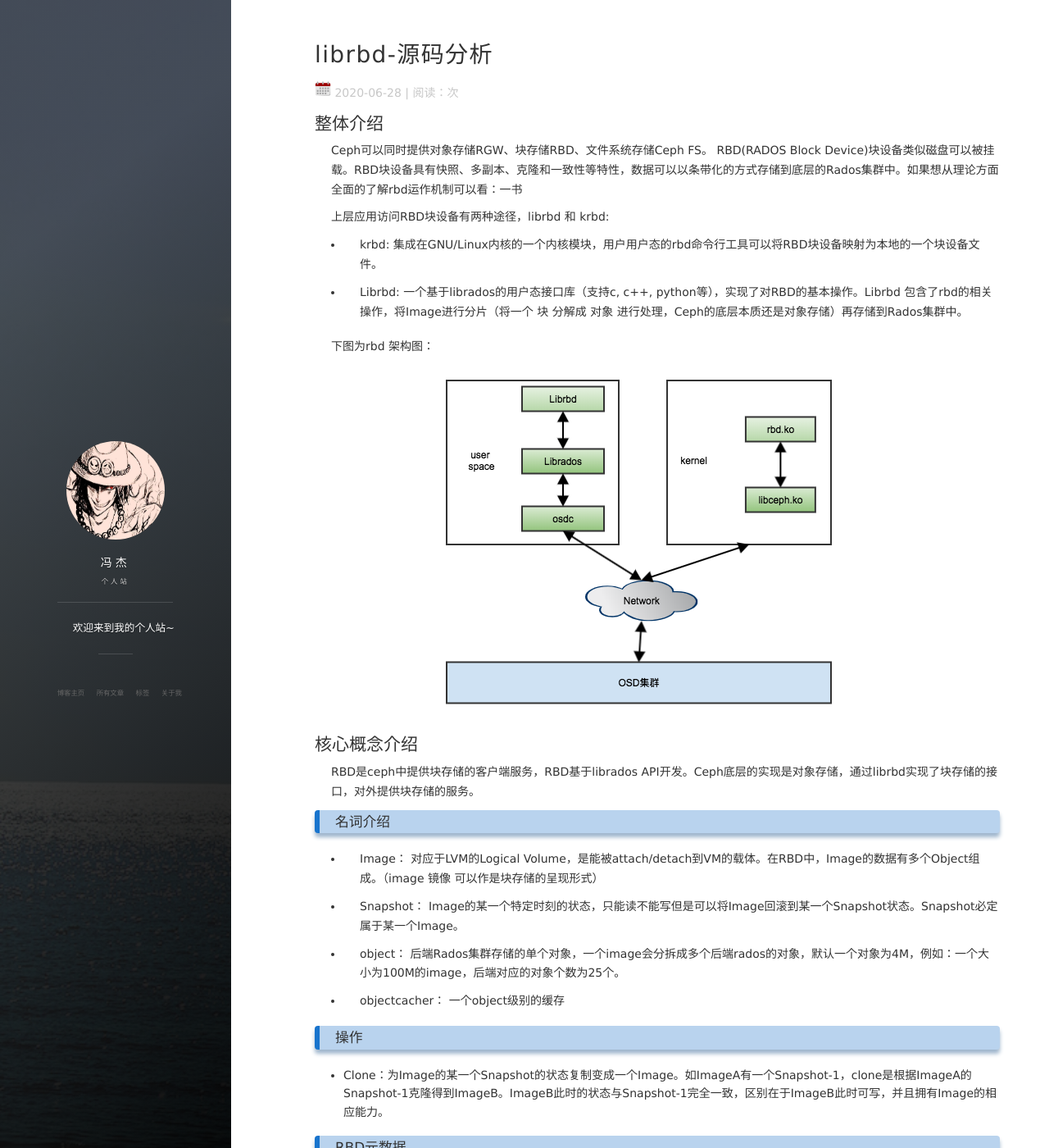
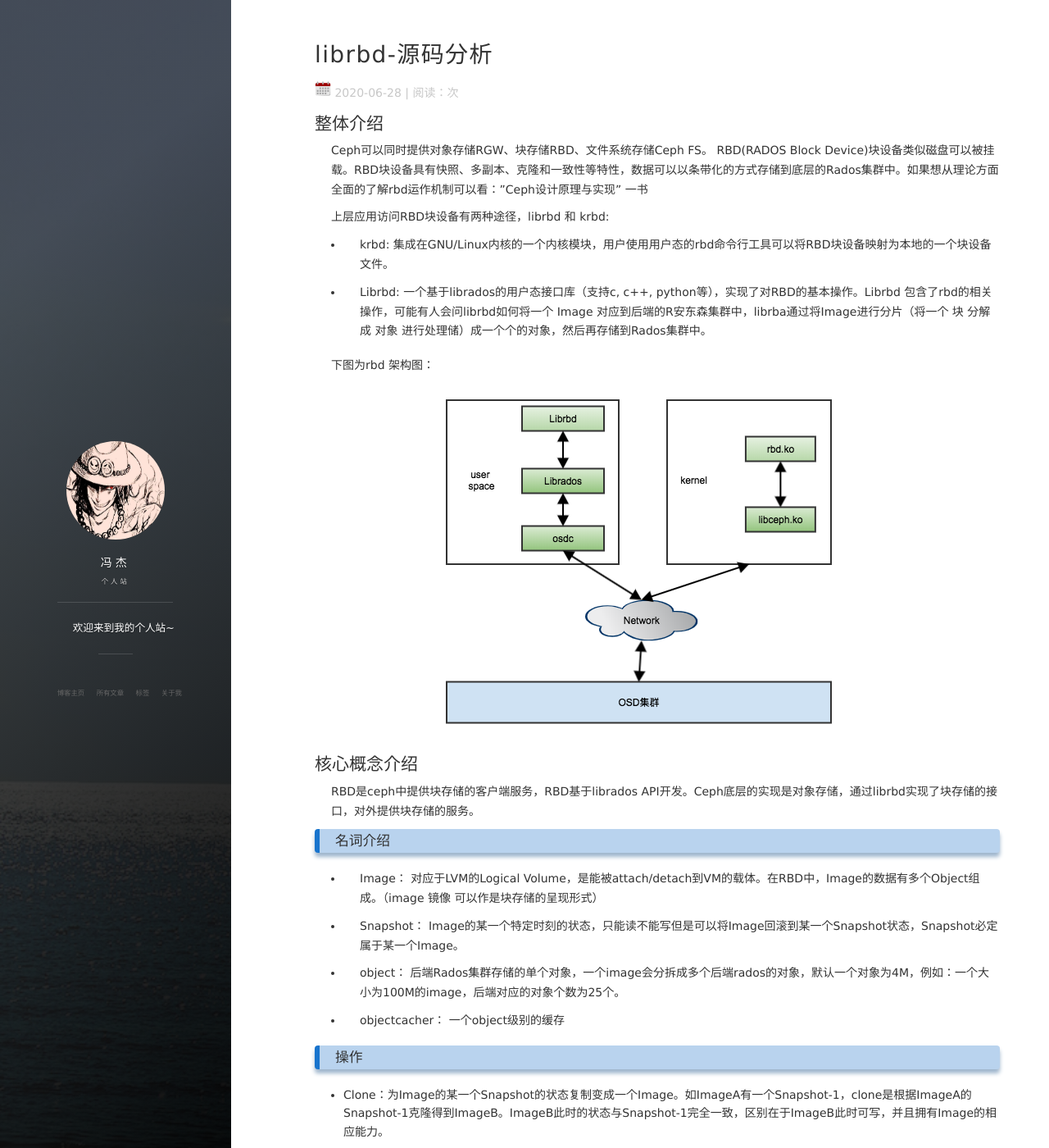
Before and after one commit to Lfengjie/Lfengjie.github.io, a Jekyll site: the page built from _posts/2020-6-28-rbd分析.md, in a window 1280 px wide and 1400 px high. Shown: the whole window at 82% size. Built offline with Jekyll 4.4.1, drawn with Linux system fonts in a browser that asks for light colours; nearby versions of some CDN libraries; comment, search, counter and statistics services are not loaded.

Commit message:
change rbd paper
Signed-off-by: Feng Jie <fengjie@nilebit.com>

```diff
--- a/_posts/2020-6-28-rbd分析.md
+++ b/_posts/2020-6-28-rbd分析.md
@@ -7,14 +7,14 @@ tag: 博客
 ---
 
 ## 整体介绍
-Ceph可以同时提供对象存储RGW、块存储RBD、文件系统存储Ceph FS。 RBD(RADOS Block Device)块设备类似磁盘可以被挂载。RBD块设备具有快照、多副本、克隆和一致性等特性，数据可以以条带化的方式存储到底层的Rados集群中。如果想从理论方面全面的了解rbd运作机制可以看：<Ceph设计原理与实现>一书
+Ceph可以同时提供对象存储RGW、块存储RBD、文件系统存储Ceph FS。 RBD(RADOS Block Device)块设备类似磁盘可以被挂载。RBD块设备具有快照、多副本、克隆和一致性等特性，数据可以以条带化的方式存储到底层的Rados集群中。如果想从理论方面全面的了解rbd运作机制可以看："Ceph设计原理与实现" 一书
 
 上层应用访问RBD块设备有两种途径，librbd 和 krbd:
 - krbd:
-集成在GNU/Linux内核的一个内核模块，用户用户态的rbd命令行工具可以将RBD块设备映射为本地的一个块设备文件。
+集成在GNU/Linux内核的一个内核模块，用户使用用户态的rbd命令行工具可以将RBD块设备映射为本地的一个块设备文件。
 
 - Librbd:
-一个基于librados的用户态接口库（支持c, c++, python等），实现了对RBD的基本操作。Librbd 包含了rbd的相关操作，将Image进行分片（将一个 块 分解成 对象 进行处理，Ceph的底层本质还是对象存储）再存储到Rados集群中。
+一个基于librados的用户态接口库（支持c, c++, python等），实现了对RBD的基本操作。Librbd 包含了rbd的相关操作，可能有人会问librbd如何将一个 Image 对应到后端的R安东森集群中，librba通过将Image进行分片（将一个 块 分解成 对象 进行处理储）成一个个的对象，然后再存储到Rados集群中。
 
 下图为rbd 架构图：
 
@@ -28,7 +28,7 @@ RBD是ceph中提供块存储的客户端服务，RBD基于librados API开发。C
 对应于LVM的Logical Volume，是能被attach/detach到VM的载体。在RBD中，Image的数据有多个Object组成。（image 镜像 可以作是块存储的呈现形式）
 
 - Snapshot：
-Image的某一个特定时刻的状态，只能读不能写但是可以将Image回滚到某一个Snapshot状态。Snapshot必定属于某一个Image。
+Image的某一个特定时刻的状态，只能读不能写但是可以将Image回滚到某一个Snapshot状态，Snapshot必定属于某一个Image。
 
 - object：
 后端Rados集群存储的单个对象，一个image会分拆成多个后端rados的对象，默认一个对象为4M，例如：一个大小为100M的image，后端对应的对象个数为25个。
```
